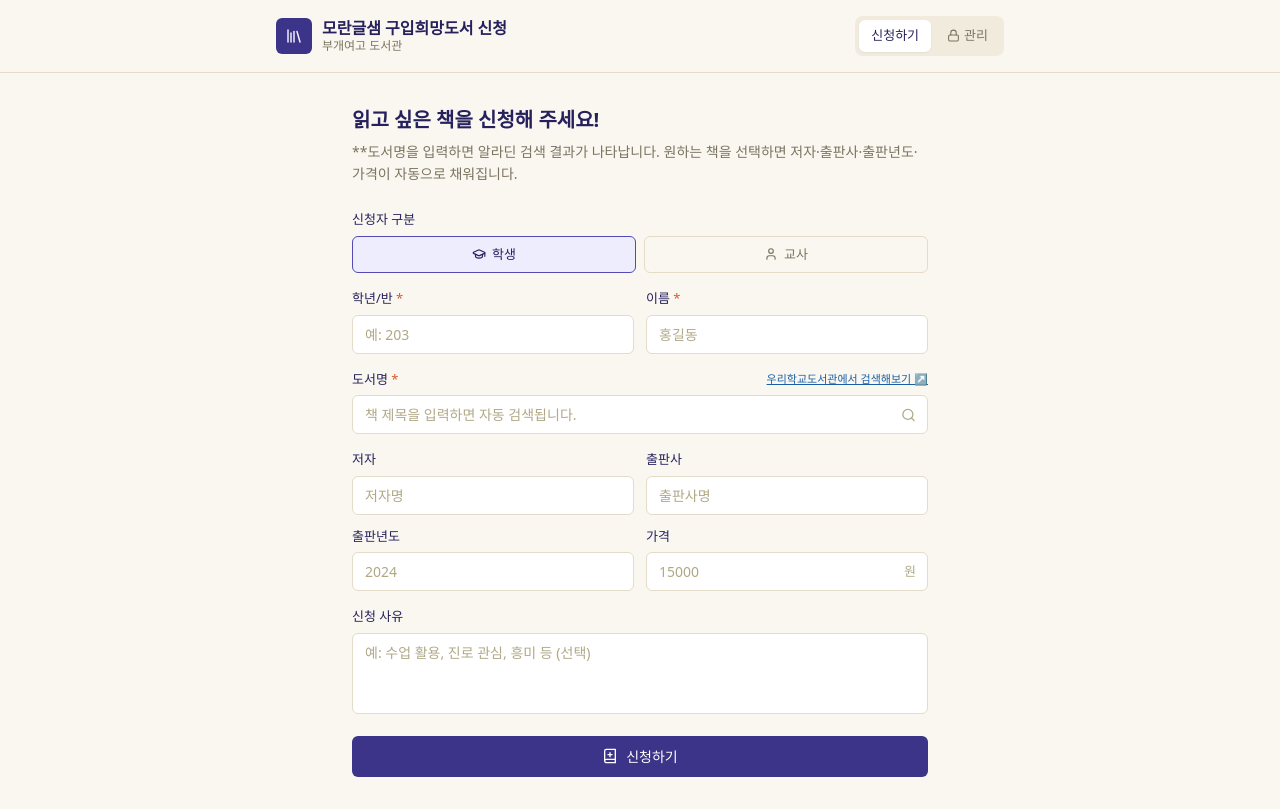
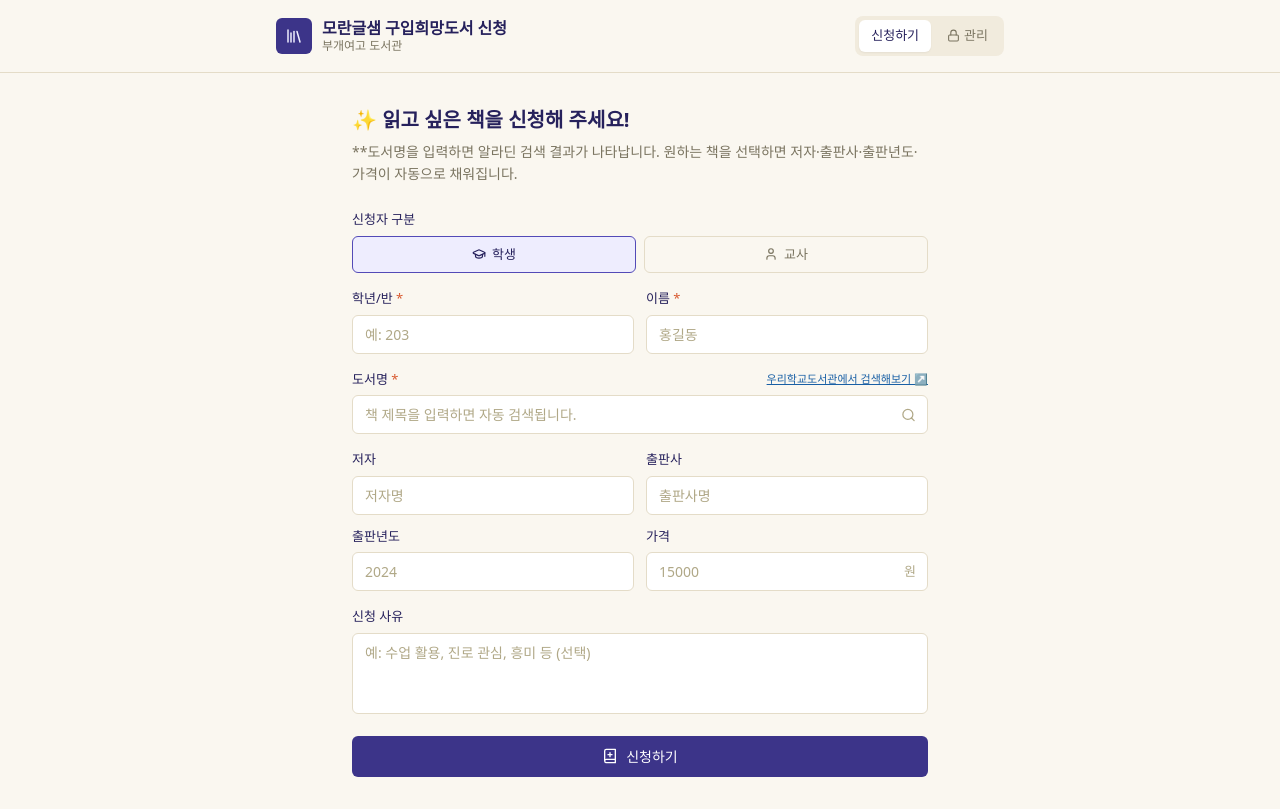
Before and after one commit to steal1224-sys/library-book-request, a Next.js app: page / in a window 1280 px wide. Built offline with nearby package versions, Linux system fonts and the light colour scheme.

Commit message:
Update index.js

```diff
--- a/pages/index.js
+++ b/pages/index.js
@@ -286,7 +286,7 @@ export default function Home() {
           <div className="max-w-xl mx-auto">
             <div className="mb-6">
               <h2 className="text-[20px] font-bold text-[#26215C] mb-1.5">
-                읽고 싶은 책을 신청해 주세요!
+                ✨ 읽고 싶은 책을 신청해 주세요!
               </h2>
               <p className="text-[14px] text-[#7A7460] leading-relaxed">
                 **도서명을 입력하면 알라딘 검색 결과가 나타납니다. 원하는 책을 선택하면
```
